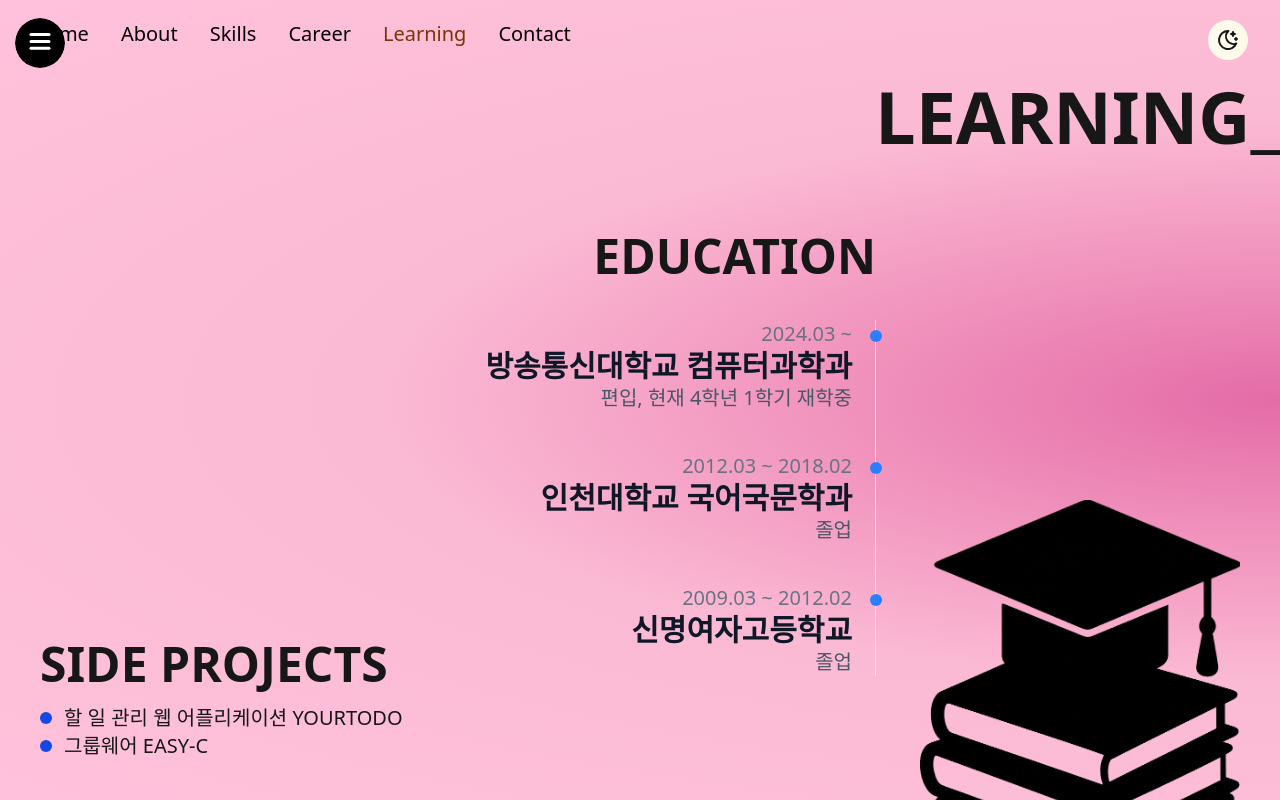
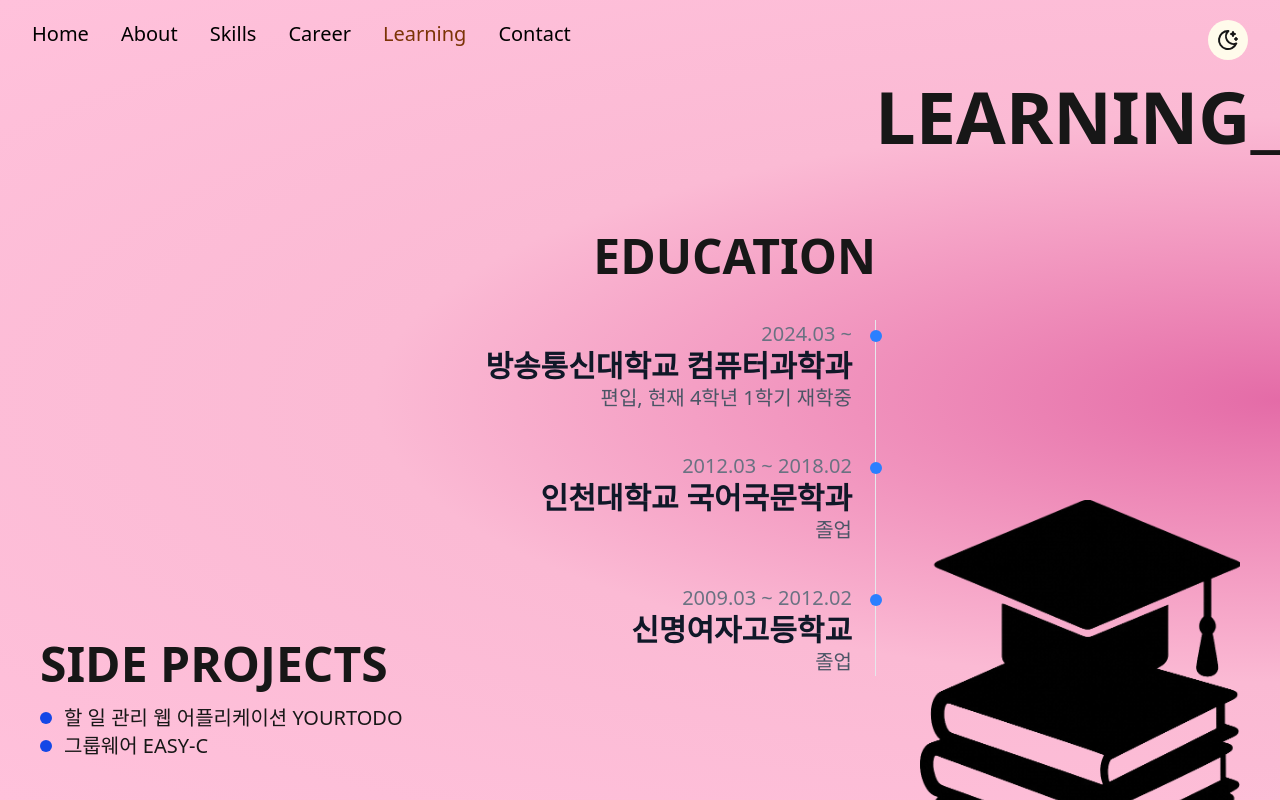
Before and after one commit to jinsiri/truthprevails, a Next.js app: page /classic/learning in a window 1280 px wide. Built offline with nearby package versions, Linux system fonts and the light colour scheme.

Commit message:
Fix: 데스크탑 사이즈 모바일 메뉴 숨김처리

```diff
--- a/components/classic/gnb/MobileNav.tsx
+++ b/components/classic/gnb/MobileNav.tsx
@@ -36,7 +36,7 @@ export default function MobileNav() {
 
   return (
     <motion.nav
-      className={`fixed z-100 overflow-hidden ${isOpen ? 'top-0 bottom-0 left-0 w-[300px]' : 'top-[18px] left-[15px] h-[50px] w-[50px] rounded-full'}`}
+      className={`fixed z-100 overflow-hidden lg:hidden ${isOpen ? 'top-0 bottom-0 left-0 w-[300px]' : 'top-[18px] left-[15px] h-[50px] w-[50px] rounded-full'}`}
       initial={false}
       animate={isOpen ? 'open' : 'closed'}
       custom='100%'
```
